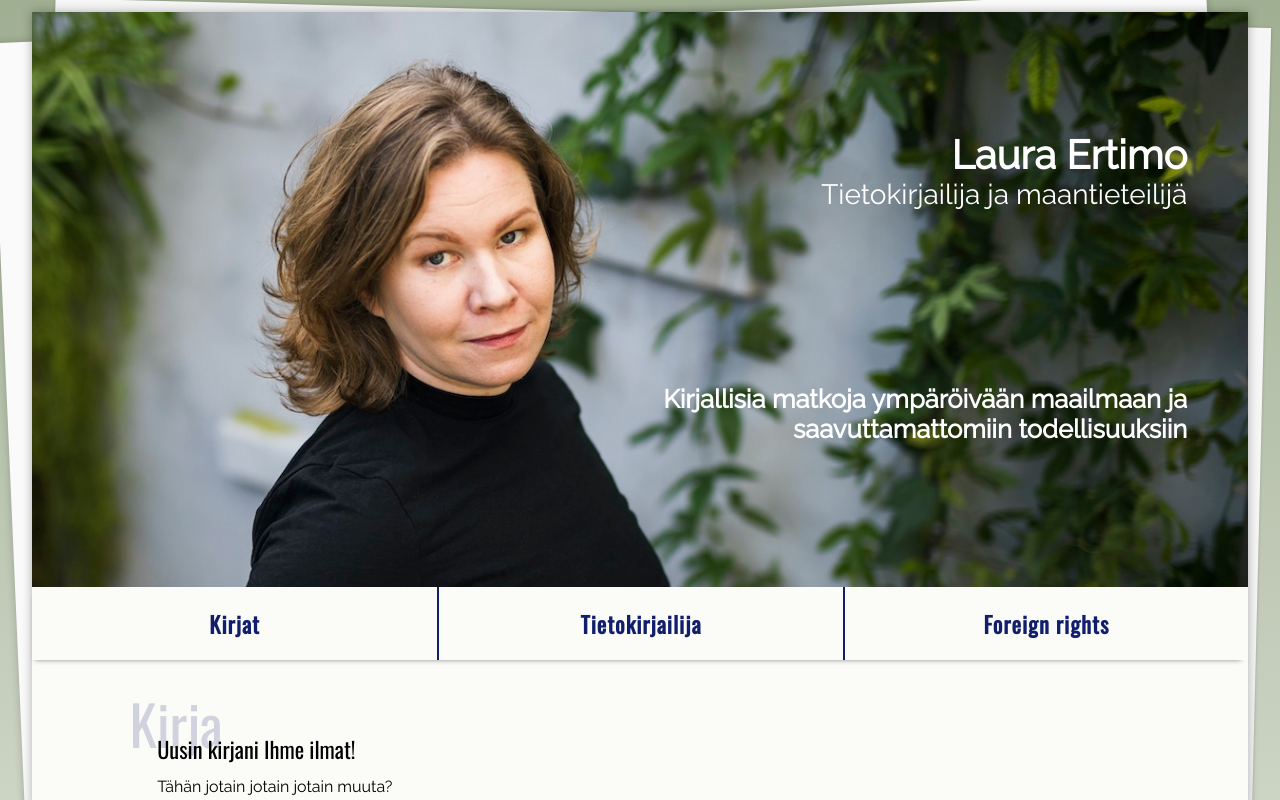
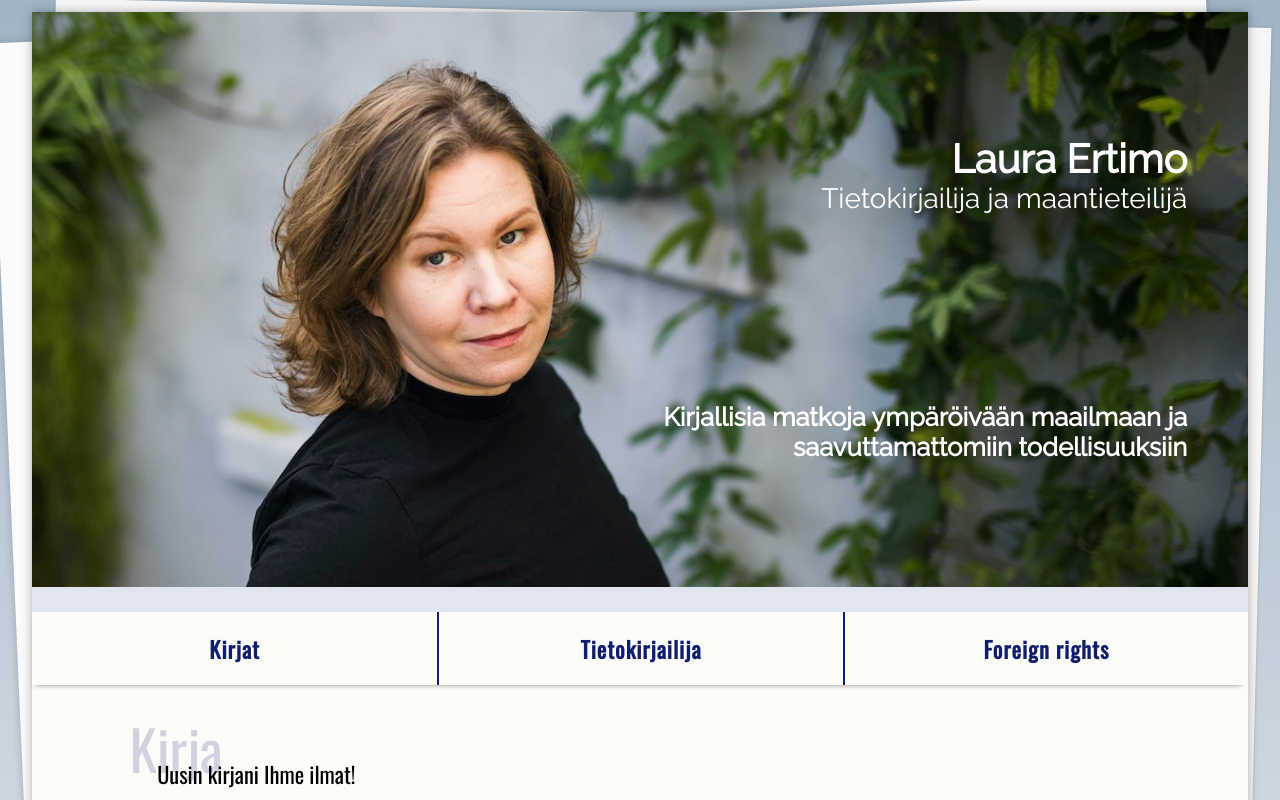
Before and after one commit to ramert/lauraertimo, a Vue app: page / in a window 1280 px wide. Shown: the top 800 px of the page. Built offline with nearby package versions, Linux system fonts and the light colour scheme.

Commit message:
Style fixes

```diff
--- a/index.html
+++ b/index.html
@@ -15,7 +15,7 @@
     <meta property="og:image" content="https://lauraertimo.fi/Laura-home.jpg" />
   </head>
 
-  <body style="background: linear-gradient(#a0af92, #fff);; margin: 0px; overflow: visible; min-height: 100vh;">
+  <body style="background: linear-gradient(#a0b4c5, #fff);; margin: 0px; overflow: visible; min-height: 100vh;">
     <div id="app"></div>
     <!-- built files will be auto injected -->
   </body>
--- a/src/components/BookLink.vue
+++ b/src/components/BookLink.vue
@@ -54,7 +54,7 @@ export default {
   grid-template-columns: 100px 1fr;
   column-gap: calc(3 * var(--spacing-unit));
   text-decoration: none;
-  transition: background-color 0.2s ease;
+  transition: background-color 0.2s ease, box-shadow 0.2s ease;
 
   @media screen and (min-width: 640px) {
     grid-template-columns: 125px 1fr;
@@ -64,6 +64,7 @@ export default {
   &--link {
     &:hover, &:focus {
       background:var(--color-lightblue);
+      box-shadow: -12px 0px 0px 0px var(--color-lightblue);
     }
   }
 
@@ -73,6 +74,7 @@ export default {
     margin: 0;
 
     &--underline {
+      color: var(--color-blue);
       text-decoration: underline;
     }
   }
--- a/src/views/Home.vue
+++ b/src/views/Home.vue
@@ -45,11 +45,12 @@ export default {
 .hero {
   position: relative;
   max-height: calc(100vh - 200px);
+  min-height: calc(100vh - 200px);
   overflow: hidden;
-  background: var(--color-blue);
+  background: var(--color-lightblue);
   max-width: 100%;
 
-    &__title {
+  &__title {
     position: absolute;
     color: white;
     top: 10%;
```
